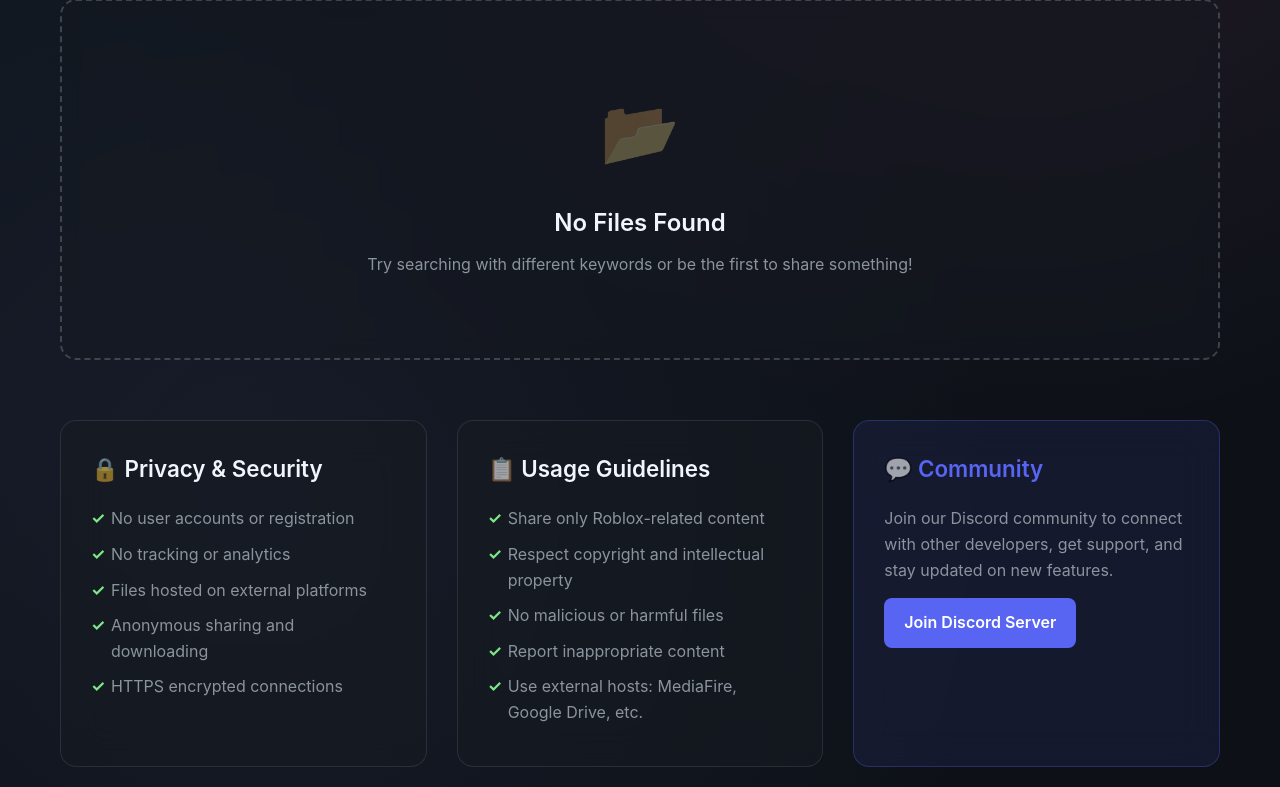
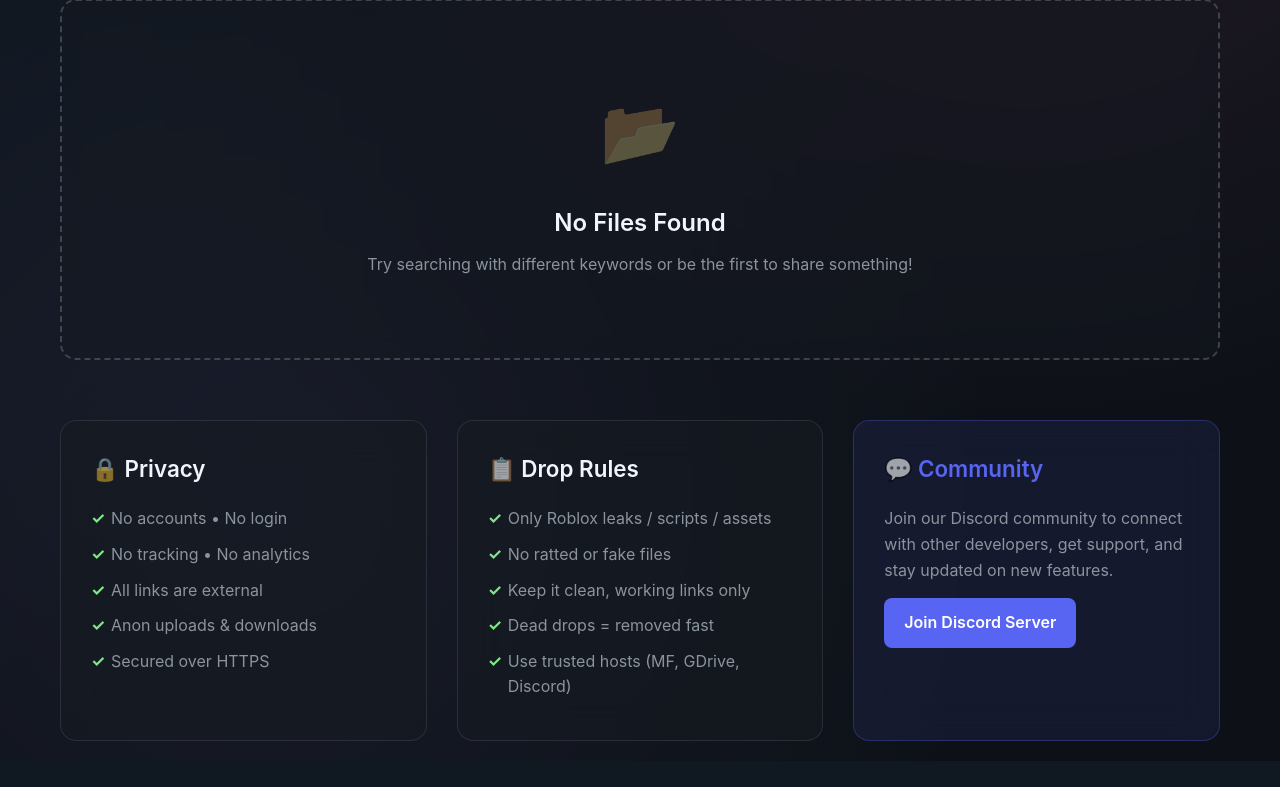
Before and after one commit to Narukisora/Vercel, a Flask app: page / in a window 1280 px wide. Shown: the part 588-1375 px from the top of the page. After the commit the page ends 1329 px from the top, so only its background shows below. Run offline with Flask 3, Linux system fonts and the light colour scheme; data that the repository does not hold is empty.

Commit message:
Update index.html

```diff
--- a/templates/index.html
+++ b/templates/index.html
@@ -532,24 +532,24 @@
 
 <footer class="footer">
     <div class="footer-section">
-                <h3><span class="emoji">🔒</span> Privacy & Security</h3>
+        <h3><span class="emoji">🔒</span> Privacy</h3>
         <ul class="feature-list">
-                    <li>No user accounts or registration</li>
-                    <li>No tracking or analytics</li>
-                    <li>Files hosted on external platforms</li>
-                    <li>Anonymous sharing and downloading</li>
-                    <li>HTTPS encrypted connections</li>
+            <li>No accounts • No login</li>
+            <li>No tracking • No analytics</li>
+            <li>All links are external</li>
+            <li>Anon uploads & downloads</li>
+            <li>Secured over HTTPS</li>
         </ul>
     </div>
 
     <div class="footer-section">
-                <h3><span class="emoji">📋</span> Usage Guidelines</h3>
+        <h3><span class="emoji">📋</span> Drop Rules</h3>
         <ul class="feature-list">
-                    <li>Share only Roblox-related content</li>
-                    <li>Respect copyright and intellectual property</li>
-                    <li>No malicious or harmful files</li>
-                    <li>Report inappropriate content</li>
-                    <li>Use external hosts: MediaFire, Google Drive, etc.</li>
+            <li>Only Roblox leaks / scripts / assets</li>
+            <li>No ratted or fake files</li>
+            <li>Keep it clean, working links only</li>
+            <li>Dead drops = removed fast</li>
+            <li>Use trusted hosts (MF, GDrive, Discord)</li>
         </ul>
     </div>
 
```
Lines whose indentation alone changed are shown as unchanged.
